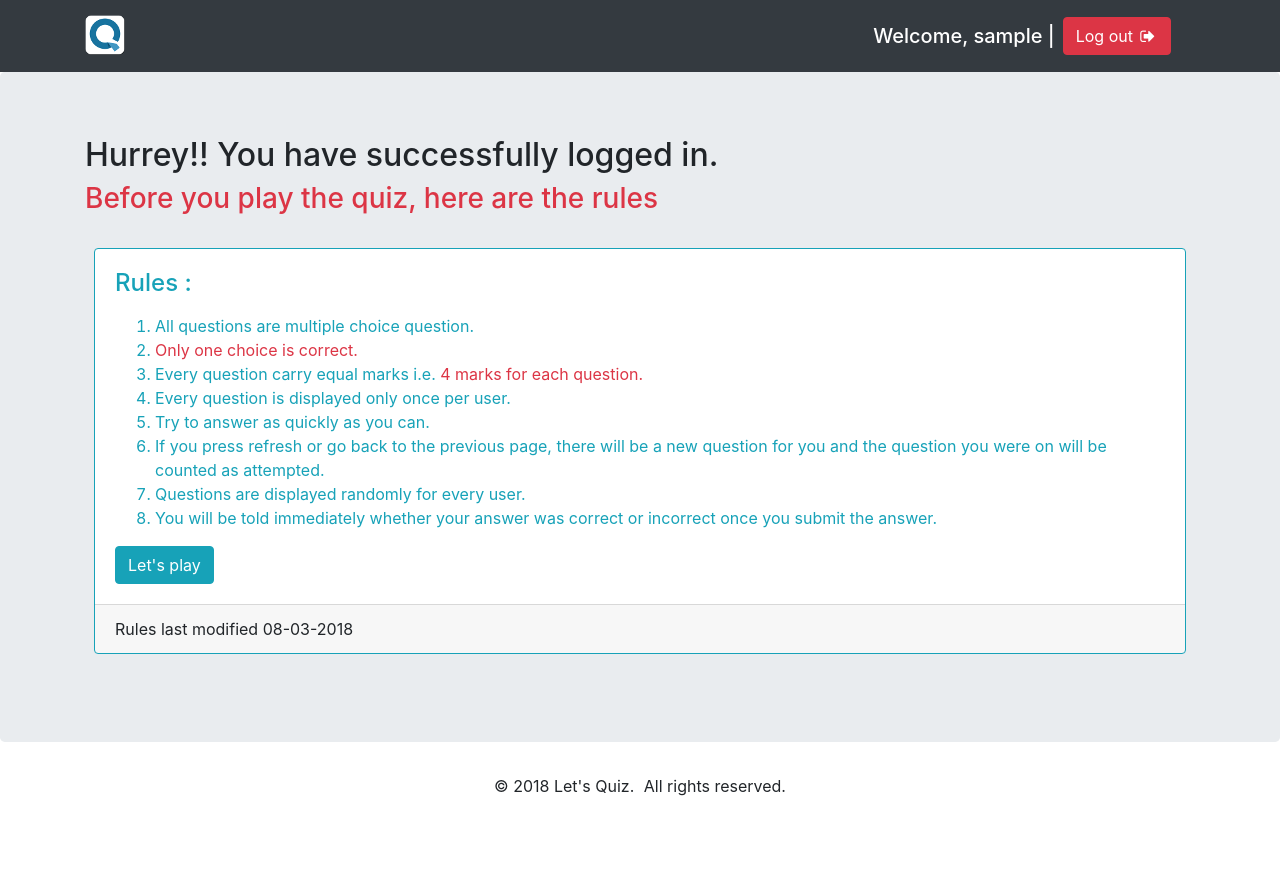
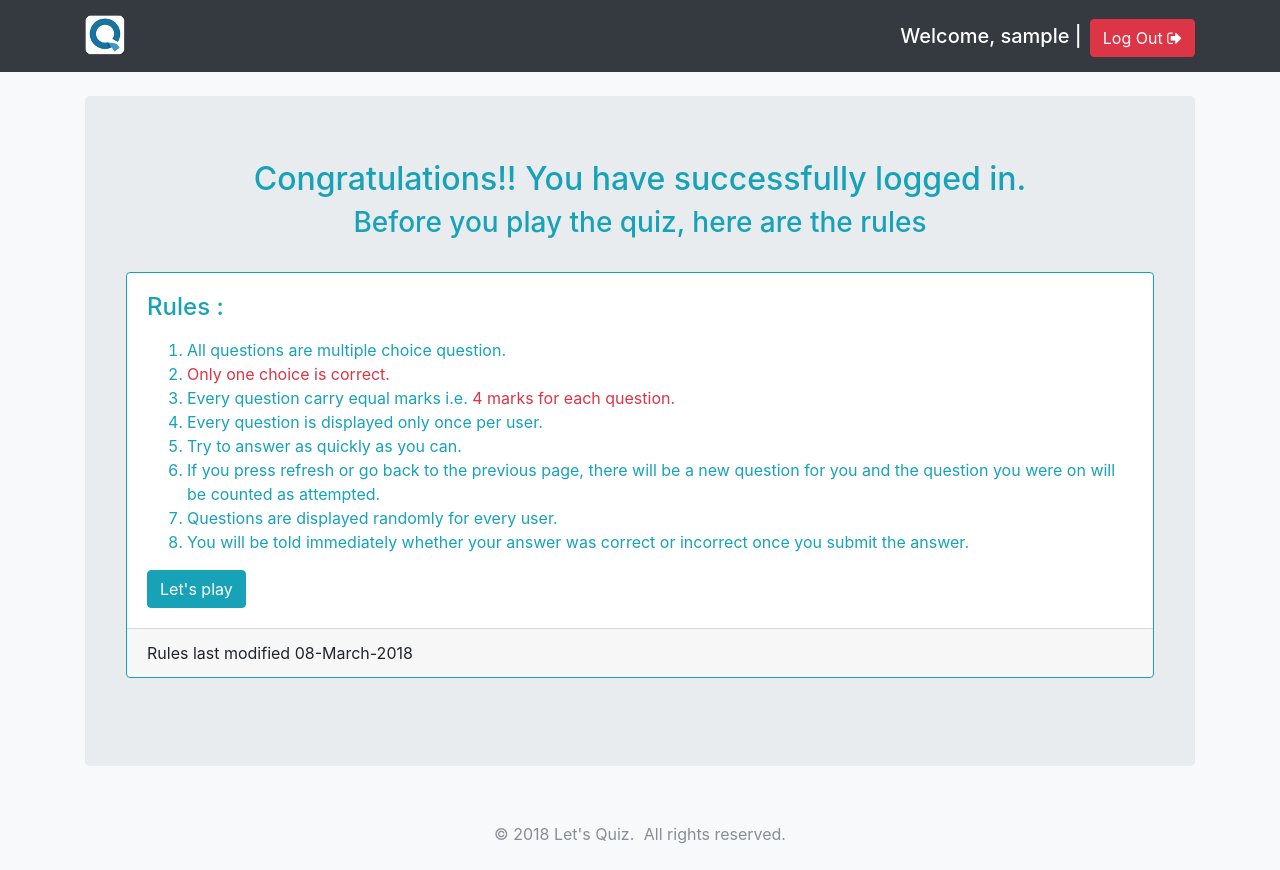
Before and after one commit to akashgiricse/lets-quiz, a Django app: a page that uses lets_quiz/templates/base.html in a window 1280 px wide. Before the commit the page ends 796 px from the top, so only its background shows below. Run offline with Django 3.2, Linux system fonts and the light colour scheme; the visitor is signed in with stand-in values (Sample User, id 1); some libraries are stand-ins or nearby versions.

Commit message:
Add favicon icon, minor modification in templates

```diff
--- a/lets_quiz/templates/base.html
+++ b/lets_quiz/templates/base.html
@@ -4,6 +4,7 @@
 <head>
     <meta charset="utf-8">
     <meta name="viewport" content="width=device-width, initial-scale=1, shrink-to-fit=no">
+    <link rel="shortcut icon" type="image/png" href="static/quiz/favicon.png">
     <title>{% block title %} {% endblock title %}</title>
 
         <!-- Bootstrap CSS -->
@@ -19,7 +20,7 @@
     {% endblock css %}
 
 </head>
-<body>
+<body class="bg-light">
     <nav class="navbar navbar-expand-md navbar-dark bg-dark">
         <div class="container">
             {% if not request.user.is_active %}
@@ -36,8 +37,7 @@
                 <a href="{% url 'quiz:login' %}" class="btn btn-info mt-1"><i class="fa fa-sign-in" aria-hidden="true"></i> Log In</a>
                 {% else %}
                 <h5 class="text-white mt-2 mr-2">Welcome, {{ request.user.username }} | </h5>
-
-                <button type="button" class="btn btn-danger  mr-4"><a href="{% url 'quiz:logout' %}" class="text-white">Log out</a> <i class="fa fa-fw fa-sign-out" aria-hidden="true"></i></button>
+                <a href="{% url 'quiz:logout' %}" class="btn btn-danger mt-1">Log Out <i class="fa fa-sign-out" aria-hidden="true"></i></a>
                 {% endif %}
             </div>
         </div>
@@ -46,13 +46,13 @@
 
     {% block content %}
     {% endblock content %}
-
-
-    <footer >
-            <ul class="list-inline text-center">
+    <footer class="bg-light text-muted py-0">
+        <div class="container py-4">
+            <ul class="list-inline mb-0 text-center">
                 <li class="list-inline-item">&copy; 2018 Let's Quiz.</li>
                 <li class="list-inline-item">All rights reserved.</li>
             </ul>
+        </div>
     </footer>
     <!-- jQuery first, then Bootstrap JS -->
     <script src="https://code.jquery.com/jquery-3.2.1.slim.min.js" integrity="sha384-KJ3o2DKtIkvYIK3UENzmM7KCkRr/rE9/Qpg6aAZGJwFDMVNA/GpGFF93hXpG5KkN" crossorigin="anonymous"></script>
--- a/lets_quiz/templates/quiz/login.html
+++ b/lets_quiz/templates/quiz/login.html
@@ -3,7 +3,7 @@
 
   {% block content %}
     <div class="container">
-      <h1>Log In</h1>
+      <h1 class="text-center">Log In</h1>
       <form method="POST">
           {% csrf_token %}
           {% bootstrap_form form %}
--- a/lets_quiz/templates/quiz/play.html
+++ b/lets_quiz/templates/quiz/play.html
@@ -4,16 +4,16 @@
 {% if question is None %}
 
 <div class="container">
-  <div class="jumbotron">
+  <div class="jumbotron my-4">
     <h1> You have already answered all of our questions. </h1>
-    <button type="button" class="btn btn-info btn-lg mr-1"><a href="{% url 'quiz:leaderboard' %}" class="text-white">See the leaderboard here</a></button>
+    <a href="{% url 'quiz:leaderboard' %}" class="btn btn-lg btn-info"><i class="fa fa-trophy" aria-hidden="true"></i> See the leaderboard here <i class="fa fa-trophy" aria-hidden="true"></i></a>
   </div>
 </div>
 
 {% else %}
 
 <div class="container">
-  <div class="jumbotron">
+  <div class="jumbotron my-4">
 
     <h3 class="text-info"> {{ question.html|safe }}</h3>
     <form class="form" action="" method="post">
--- a/lets_quiz/templates/quiz/registration.html
+++ b/lets_quiz/templates/quiz/registration.html
@@ -2,7 +2,7 @@
 {% load bootstrap4 %}
 	{% block content %}
     <div class="container">
-	    <h1>Sign Up</h1>
+	    <h1 class="text-center">Sign Up</h1>
 	    <form method="POST">
 	        {% csrf_token %}
 	        {% bootstrap_form form %}
--- a/lets_quiz/templates/quiz/submission_result.html
+++ b/lets_quiz/templates/quiz/submission_result.html
@@ -2,7 +2,7 @@
 {% block title %} Let's Quiz | Submission Result {% endblock title %}
 {% block content %}
 <div class="container">
-	<div class="jumbotron">
+	<div class="jumbotron my-4">
 
 	   	<h3>{{ attempted_question.question.html|safe }}</h3>
 
--- a/lets_quiz/templates/quiz/user_home.html
+++ b/lets_quiz/templates/quiz/user_home.html
@@ -1,11 +1,11 @@
 {% extends 'base.html' %}
 {% block title %} Let's Quiz | Welcome {% endblock title %}
 {% block content %}
+<div class="container my-4">
+    <div class="jumbotron">
 
-    <div class="jumbotron">
-    	<div class="container">
-	      <h2>Hurrey!! You have successfully logged in.</h2>
-	      <h3 class="text-danger">Before you play the quiz, here are the rules</h3>
+	      <h2 class="text-center text-info">Congratulations!! You have successfully logged in.</h2>
+	      <h3 class="text-info text-center">Before you play the quiz, here are the rules</h3>
 
         <div class="row">
 
@@ -27,9 +27,10 @@
                     </p>
                     <a href="{% url 'quiz:play' %}" class="btn btn-info">Let's play</a>
                 </div>
-                <div class="card-footer">Rules last modified 08-03-2018</div>
+                <div class="card-footer">Rules last modified 08-March-2018</div>
             </div>
         </div>
-	  </div>
+
     </div>
+</div>
 {% endblock content %}
```
Also changed, not shown: lets_quiz/static/quiz/favicon.png (added).
